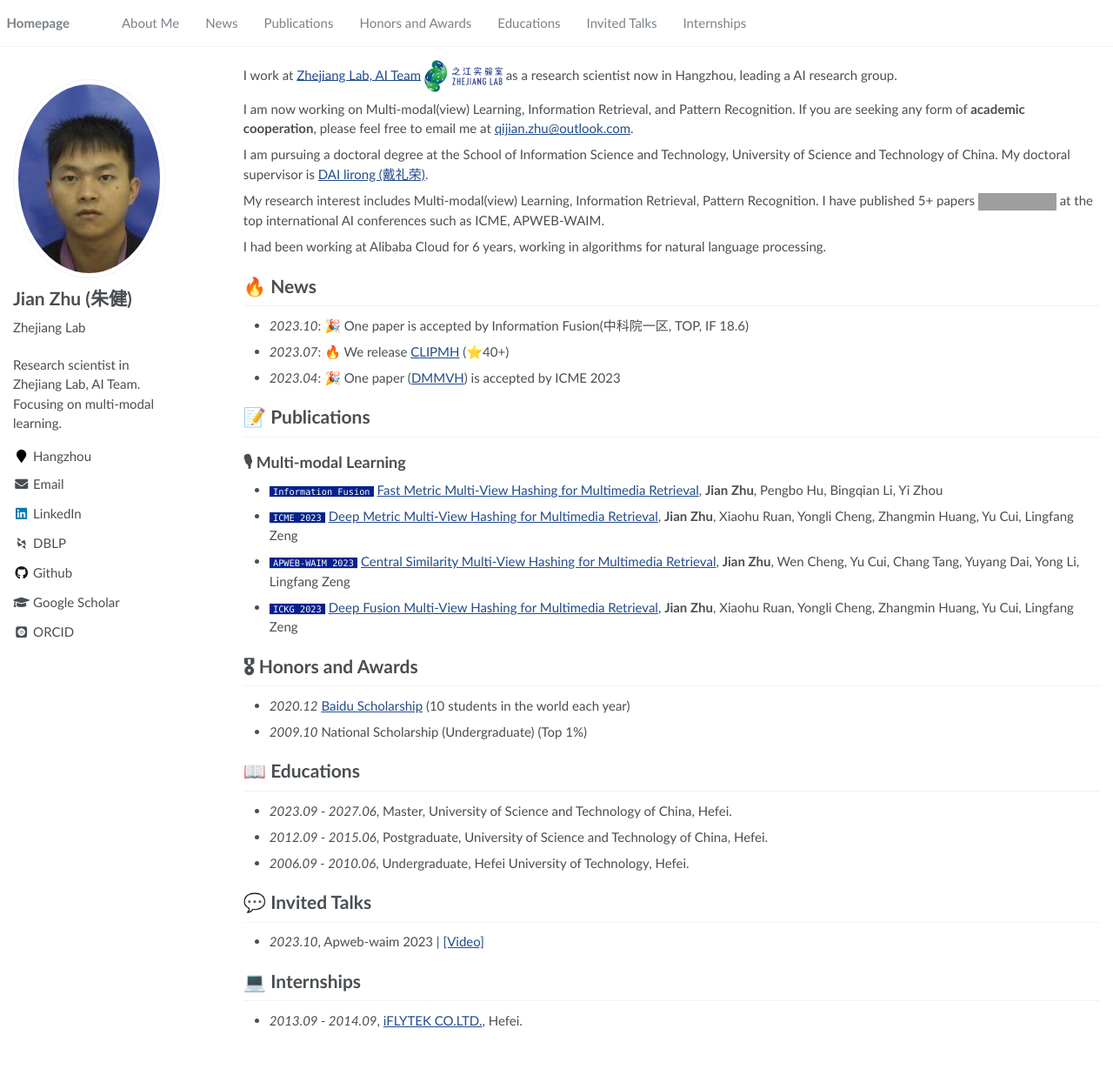
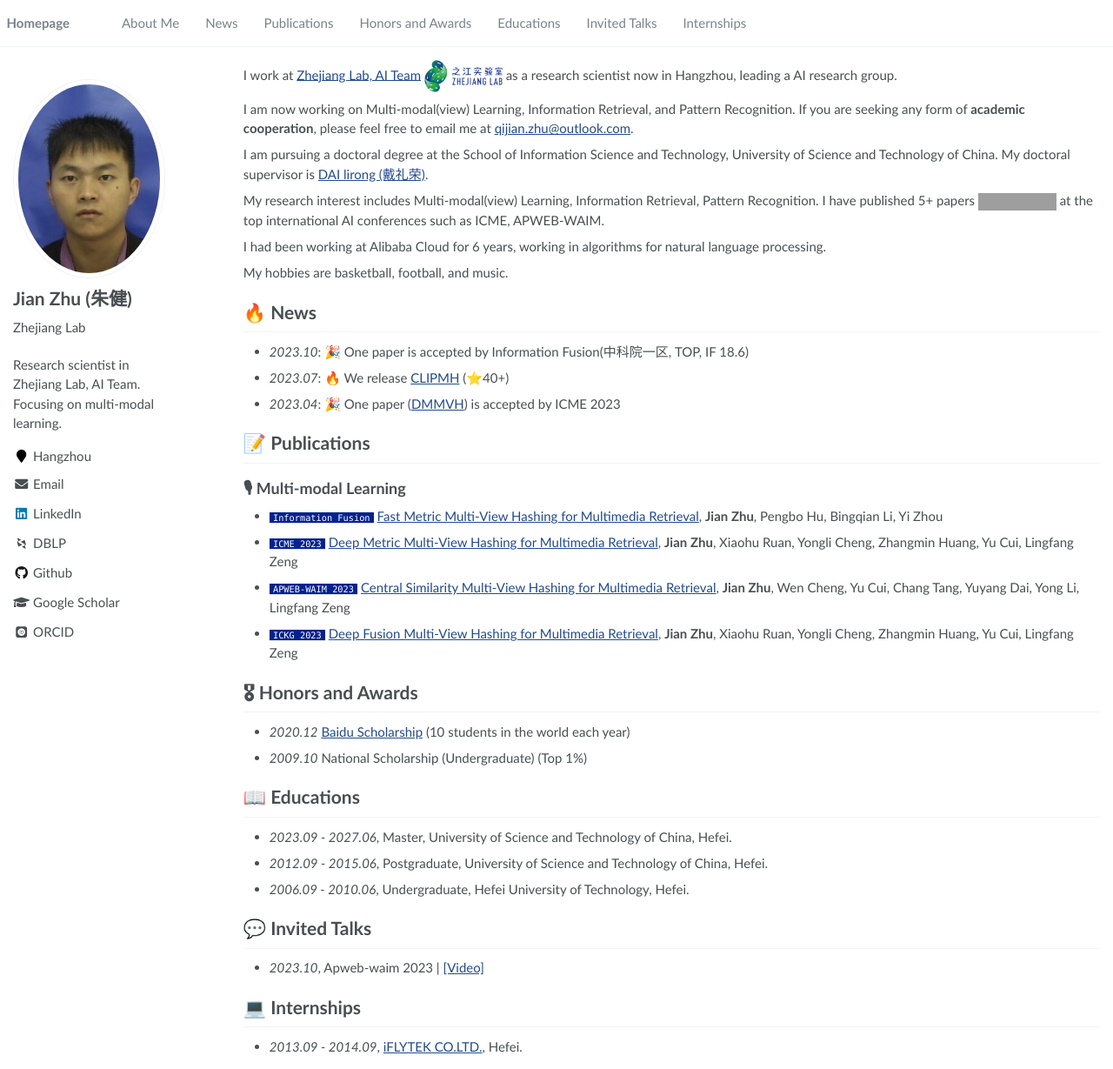
Before and after one commit to HackerHyper/HackerHyper.github.io, a Jekyll site: the page built from _pages/about.md, in a window 1280 px wide and 1229 px high. Shown: the whole window at 87% size. Built offline with Jekyll 4.4.1, drawn with Linux system fonts in a browser that asks for light colours; some web fonts are replaced; part of the change alters nothing that is shown; grey boxes are pictures that could not be loaded.

Commit message:
first commit

```diff
--- a/_pages/about.md
+++ b/_pages/about.md
@@ -10,7 +10,7 @@ redirect_from:
 
 <span class='anchor' id='about-me'></span>
 {% include_relative includes/intro.md %}
-
+My hobbies are basketball, football, and music.
 
 {% include_relative includes/news.md %}
 
--- a/_pages/includes/intro.md
+++ b/_pages/includes/intro.md
@@ -2,7 +2,7 @@ I work at [Zhejiang Lab, AI Team](https://www.zhejianglab.com/) <img src='./imag
 
 I am now working on Multi-modal(view) Learning, Information Retrieval, and Pattern Recognition. If you are seeking any form of **academic cooperation**, please feel free to email me at [qijian.zhu@outlook.com](mailto:qijian.zhu@outlook.com).
 
-I am pursuing a doctoral degree at the School of Information Science and Technology, University of Science and Technology of China. My doctoral supervisor is [DAI lirong (戴礼荣)](https://person.zju.edu.cn/zhaozhou).
+I am pursuing a doctoral degree at the School of Information Science and Technology, University of Science and Technology of China. My doctoral supervisor is [DAI lirong (戴礼荣)](https://faculty.ustc.edu.cn/dailirong/en/jsxx/242724/jsxx/).
 
 My research interest includes Multi-modal(view) Learning, Information Retrieval, Pattern Recognition. I have published 5+ papers <a href='https://scholar.google.com/citations?hl=zh-CN&user=zYrKCHIAAAAJ'><img src="https://img.shields.io/endpoint?logo=Google%20Scholar&url=https%3A%2F%2Fcdn.jsdelivr.net%2Fgh%2FRayeRen%2Frayeren.github.io@google-scholar-stats%2Fgs_data_shieldsio.json&labelColor=f6f6f6&color=9cf&style=flat&label=citations"></a> at the top international AI conferences such as ICME, APWEB-WAIM.
 
```
